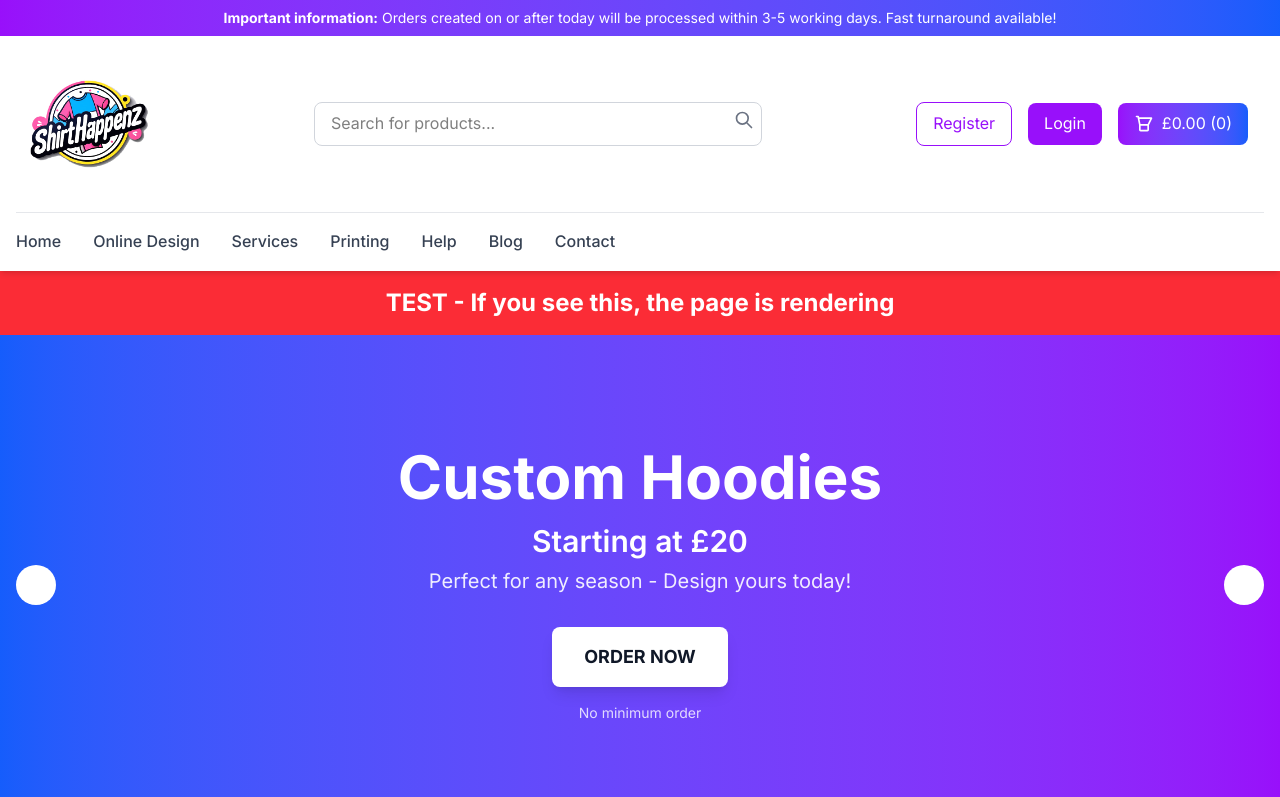
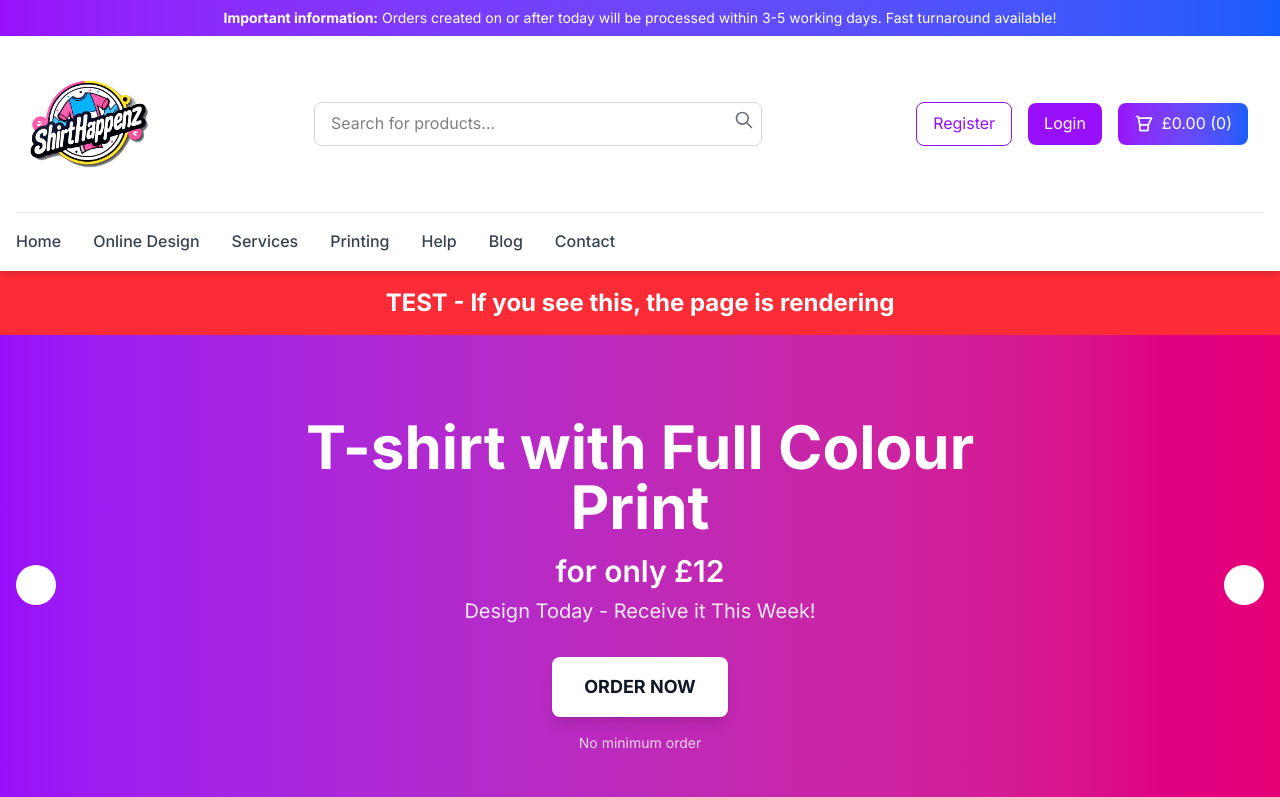
Before and after one commit to MysticMigz/shirthappenz, a Next.js app: page / in a window 1280 px wide. Shown: the top 797 px of the page. Built offline with nearby package versions, Linux system fonts and the light colour scheme; no server answers; the database is empty.

Commit message:
Add new slide for jersey printing in HeroSection; update IDs for existing slides to maintain order. Enhance promotional content with titles, subtitles, descriptions, and button links for improved user engagement.

```diff
--- a/src/app/components/HeroSection.tsx
+++ b/src/app/components/HeroSection.tsx
@@ -9,6 +9,16 @@ const HeroSection = () => {
   const slides = [
     {
       id: 1,
+      title: "Jersey Lettering & Numbers",
+      subtitle: "from £5 per item",
+      description: "Professional Sports Kit Printing - Perfect for Teams!",
+      buttonText: "ORDER NOW",
+      buttonLink: "/design/jersey",
+      bgGradient: "from-blue-500 to-indigo-600",
+      textColor: "text-white"
+    },
+    {
+      id: 2,
       title: "T-shirt with Full Colour Print",
       subtitle: "for only £12",
       description: "Design Today - Receive it This Week!",
@@ -18,7 +28,7 @@ const HeroSection = () => {
       textColor: "text-white"
     },
     {
-      id: 2,
+      id: 3,
       title: "Custom Hoodies",
       subtitle: "Starting at £20",
       description: "Perfect for any season - Design yours today!",
@@ -28,7 +38,7 @@ const HeroSection = () => {
       textColor: "text-white"
     },
     {
-      id: 3,
+      id: 4,
       title: "New - Oversized T-shirts",
       subtitle: "Trendy & Comfortable",
       description: "Available in all sizes and colors",
@@ -38,7 +48,7 @@ const HeroSection = () => {
       textColor: "text-white"
     },
     {
-      id: 4,
+      id: 5,
       title: "Workwear Bundle",
       subtitle: "All This for only £125",
       description: "Add Work Trousers and Safety Items",
```
